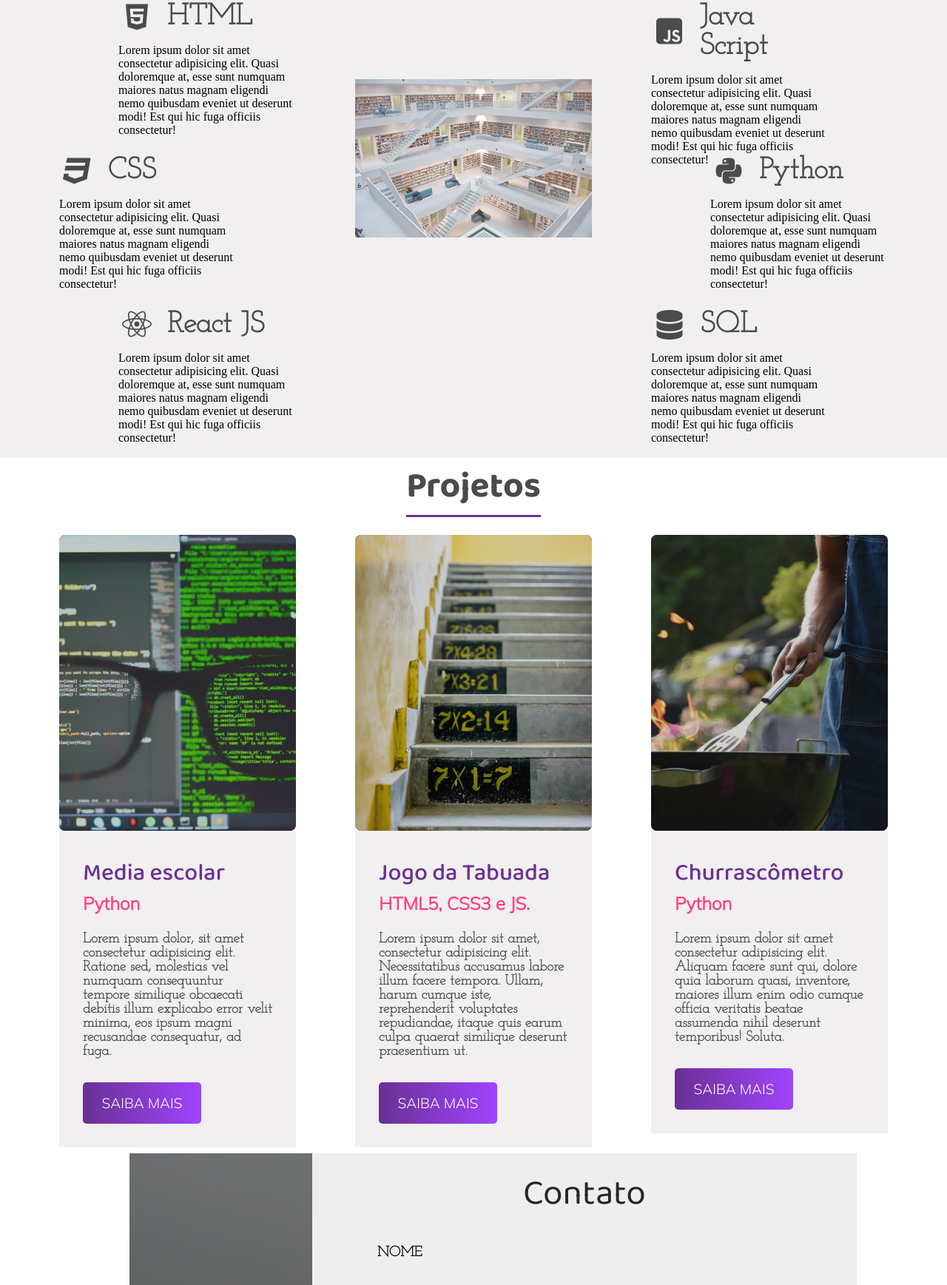
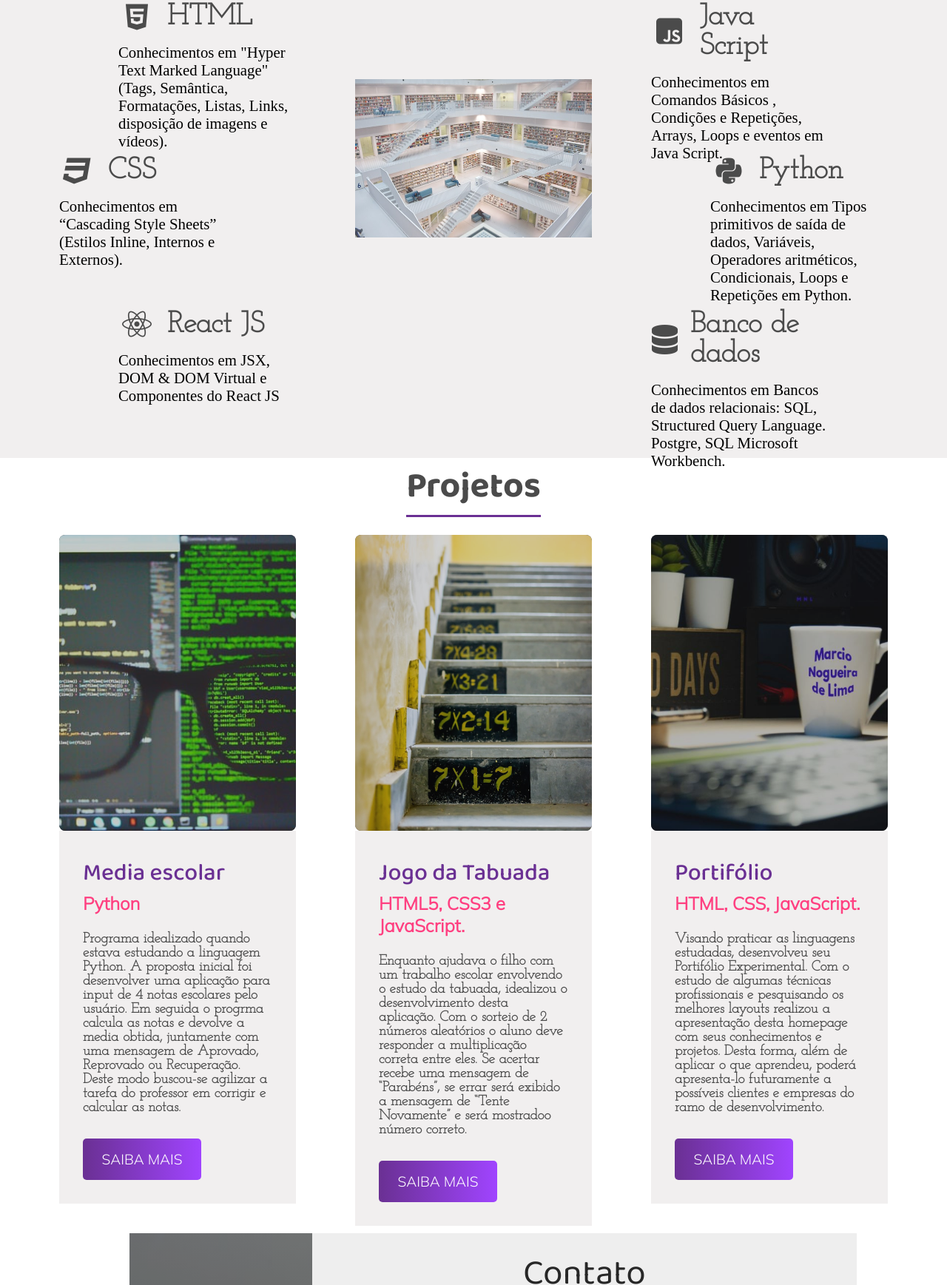
Before and after one commit to MarcioLima76/portifolio, a plain HTML site: page index.html in a window 1280 px wide. Shown: the part 901-2638 px from the top of the page at 74% size. Drawn offline with Linux system fonts and the light colour scheme.

Commit message:
Update Conhecimentos e Projetos

```diff
--- a/index.html
+++ b/index.html
@@ -72,7 +72,7 @@
                         <h3>HTML</h3>
                     </div>
                     <div class="conhecimento-text">
-                        <p>Lorem ipsum dolor sit amet consectetur adipisicing elit. Quasi doloremque at, esse sunt numquam maiores natus magnam eligendi nemo quibusdam eveniet ut deserunt modi! Est qui hic fuga officiis consectetur!
+                        <p>Conhecimentos em "Hyper Text Marked Language" (Tags, Semântica, Formatações, Listas, Links, disposição de imagens e vídeos).
                         </p>
                     </div>
                 </div>
@@ -83,7 +83,7 @@
                         <h3>CSS</h3>
                     </div>
                     <div class="conhecimento-text">
-                        <p>Lorem ipsum dolor sit amet consectetur adipisicing elit. Quasi doloremque at, esse sunt numquam maiores natus magnam eligendi nemo quibusdam eveniet ut deserunt modi! Est qui hic fuga officiis consectetur!</p>
+                        <p>Conhecimentos em “Cascading Style Sheets” (Estilos Inline, Internos e Externos).</p>
                     </div>
                 </div>
                 <div class="conhecimento">
@@ -93,7 +93,7 @@
                         <h3>React JS</h3>
                     </div>
                     <div class="conhecimento-text">
-                        <p>Lorem ipsum dolor sit amet consectetur adipisicing elit. Quasi doloremque at, esse sunt numquam maiores natus magnam eligendi nemo quibusdam eveniet ut deserunt modi! Est qui hic fuga officiis consectetur!</p>
+                        <p>Conhecimentos em JSX, DOM & DOM Virtual e Componentes do React JS</p>
                     </div>
                 </div>
                 <div class="conhecimento">
@@ -103,7 +103,7 @@
                         <h3>Java Script</h3>
                     </div>
                     <div class="conhecimento-text">
-                        <p>Lorem ipsum dolor sit amet consectetur adipisicing elit. Quasi doloremque at, esse sunt numquam maiores natus magnam eligendi nemo quibusdam eveniet ut deserunt modi! Est qui hic fuga officiis consectetur!</p>
+                        <p>Conhecimentos em Comandos Básicos , Condições e Repetições, Arrays, Loops e eventos em Java Script.</p>
                     </div>
                 </div>
                 <div class="conhecimento">
@@ -113,17 +113,17 @@
                         <h3>Python</h3>
                     </div>
                     <div class="conhecimento-text">
-                        <p>Lorem ipsum dolor sit amet consectetur adipisicing elit. Quasi doloremque at, esse sunt numquam maiores natus magnam eligendi nemo quibusdam eveniet ut deserunt modi! Est qui hic fuga officiis consectetur!</p>
+                        <p> Conhecimentos em Tipos primitivos de saída de dados, Variáveis, Operadores aritméticos, Condicionais, Loops e Repetições em Python.</p>
                     </div>
                 </div>
                 <div class="conhecimento">
                     <div class="conhecimento-header">
                         <link href="https://maxcdn.bootstrapcdn.com/font-awesome/4.1.0/css/font-awesome.min.css" rel="stylesheet">
                         <i class="fas fa-database"></i>
-                        <h3>SQL</h3>
+                        <h3>Banco de dados</h3>
                     </div>
                     <div class="conhecimento-text">
-                        <p>Lorem ipsum dolor sit amet consectetur adipisicing elit. Quasi doloremque at, esse sunt numquam maiores natus magnam eligendi nemo quibusdam eveniet ut deserunt modi! Est qui hic fuga officiis consectetur!</p>
+                        <p>Conhecimentos em Bancos de dados relacionais: SQL, Structured Query Language. Postgre, SQL Microsoft Workbench.</p>
                     </div>
                 </div>
                 <div class="conhecimentos-img-wrapper">
@@ -144,7 +144,8 @@
                     <div class="card-info ">
                         <h2>Media escolar </h2>
                         <h3>Python</h3>
-                        <p>Lorem ipsum dolor, sit amet consectetur adipisicing elit. Ratione sed, molestias vel numquam consequuntur tempore similique obcaecati debitis illum explicabo error velit minima, eos ipsum magni recusandae consequatur, ad fuga.</p>
+                        <p>Programa idealizado quando estava estudando a linguagem Python. A proposta inicial foi desenvolver uma aplicação para input de 4 notas escolares pelo usuário. Em seguida o progrma calcula as notas e devolve a media obtida, juntamente
+                            com uma mensagem de Aprovado, Reprovado ou Recuperação. Deste modo buscou-se agilizar a tarefa do professor em corrigir e calcular as notas.</p>
                         <button class="btn">Saiba Mais</button>
                     </div>
                 </div>
@@ -154,28 +155,29 @@
                     </div>
                     <div class="card-info ">
                         <h2>Jogo da Tabuada</h2>
-                        <h3>HTML5, CSS3 e JS.</h3>
-                        <p>Lorem ipsum dolor sit amet, consectetur adipisicing elit. Necessitatibus accusamus labore illum facere tempora. Ullam, harum cumque iste, reprehenderit voluptates repudiandae, itaque quis earum culpa quaerat similique deserunt
-                            praesentium ut.
+                        <h3>HTML5, CSS3 e JavaScript.</h3>
+                        <p>Enquanto ajudava o filho com um trabalho escolar envolvendo o estudo da tabuada, idealizou o desenvolvimento desta aplicação. Com o sorteio de 2 números aleatórios o aluno deve responder a multiplicação correta entre eles. Se acertar
+                            recebe uma mensagem de “Parabéns”, se errar será exibido a mensagem de “Tente Novamente” e será mostradoo número correto.
                         </p>
                         <button class="btn">Saiba Mais</button>
                     </div>
                 </div>
                 <div class="card">
                     <div class="card-img-wrapper ">
-                        <img src="images/churrascometro.jpg " alt="imagem do projeto churrascometro ">
+                        <img src="images/portifolio.JPG" alt="Portifólio">
                     </div>
                     <div class="card-info ">
-                        <h2>Churrascômetro</h2>
-                        <h3>Python</h3>
-                        <p>Lorem ipsum dolor sit amet consectetur adipisicing elit. Aliquam facere sunt qui, dolore quia laborum quasi, inventore, maiores illum enim odio cumque officia veritatis beatae assumenda nihil deserunt temporibus! Soluta.</p>
+                        <h2>Portifólio</h2>
+                        <h3>HTML, CSS, JavaScript.</h3>
+                        <p>Visando praticar as linguagens estudadas, desenvolveu seu Portifólio Experimental. Com o estudo de algumas técnicas profissionais e pesquisando os melhores layouts realizou a apresentação desta homepage com seus conhecimentos e
+                            projetos. Desta forma, além de aplicar o que aprendeu, poderá apresenta-lo futuramente a possíveis clientes e empresas do ramo de desenvolvimento.</p>
                         <button class="btn">Saiba Mais</button>
                     </div>
                 </div>
             </div>
         </div>
 
-        <br/><br/><br/><br/><br/><br/><br/><br/><br/><br/><br/><br/><br/><br/><br/><br/><br/><br/><br/><br/><br/><br/>
+        <br/><br/><br/><br/><br/><br/><br/><br/><br/><br/><br/><br/><br/><br/><br/><br/><br/><br/><br/><br/><br/><br/><br/><br/><br/><br/><br/><br/>
         <section class="sessao-contato" id="contato">
             <div class="contato-wrapper">
                 <div class="contato-left"></div>
--- a/style.css
+++ b/style.css
@@ -189,6 +189,7 @@
     }
 
     .conhecimentos {
+        font-size: 1.3rem;
         display: grid;
         grid-template-columns: repeat(16, 1fr);
         grid-template-rows: repeat(6, 6rem);
```
Also changed, not shown: 1 other file.
